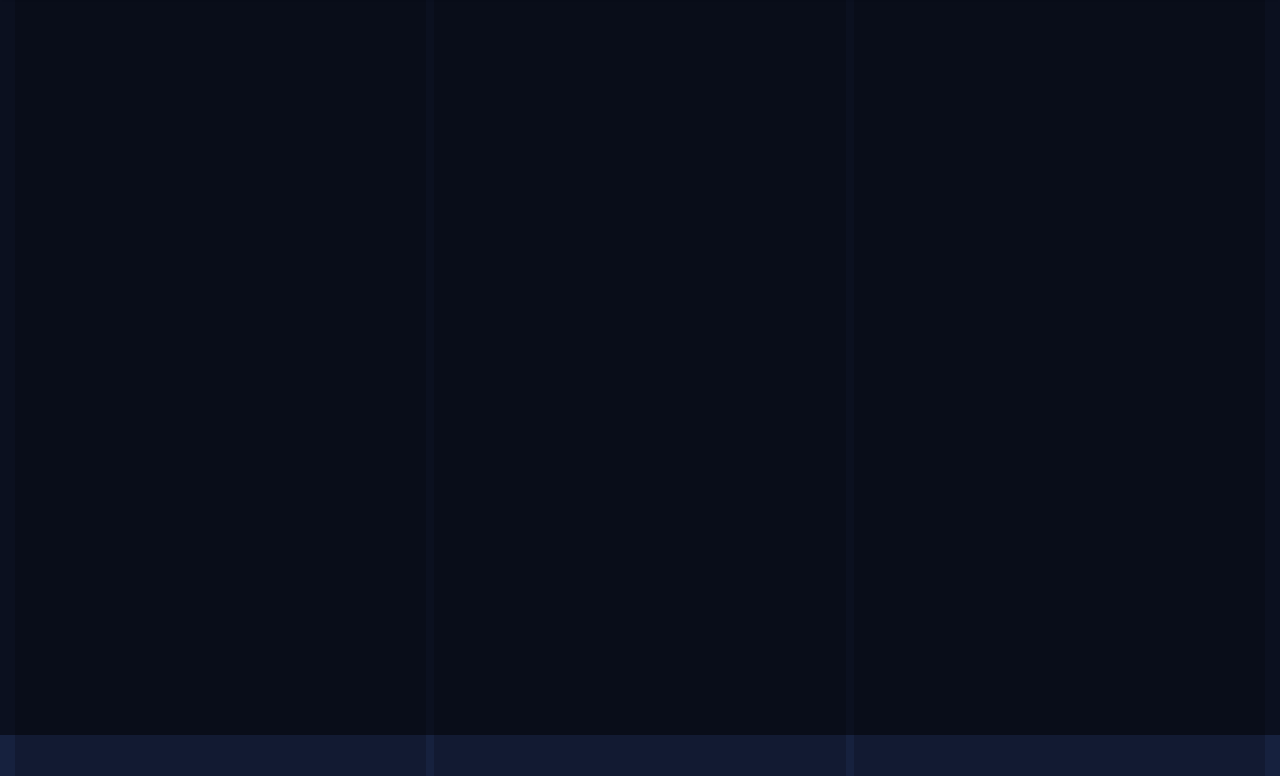
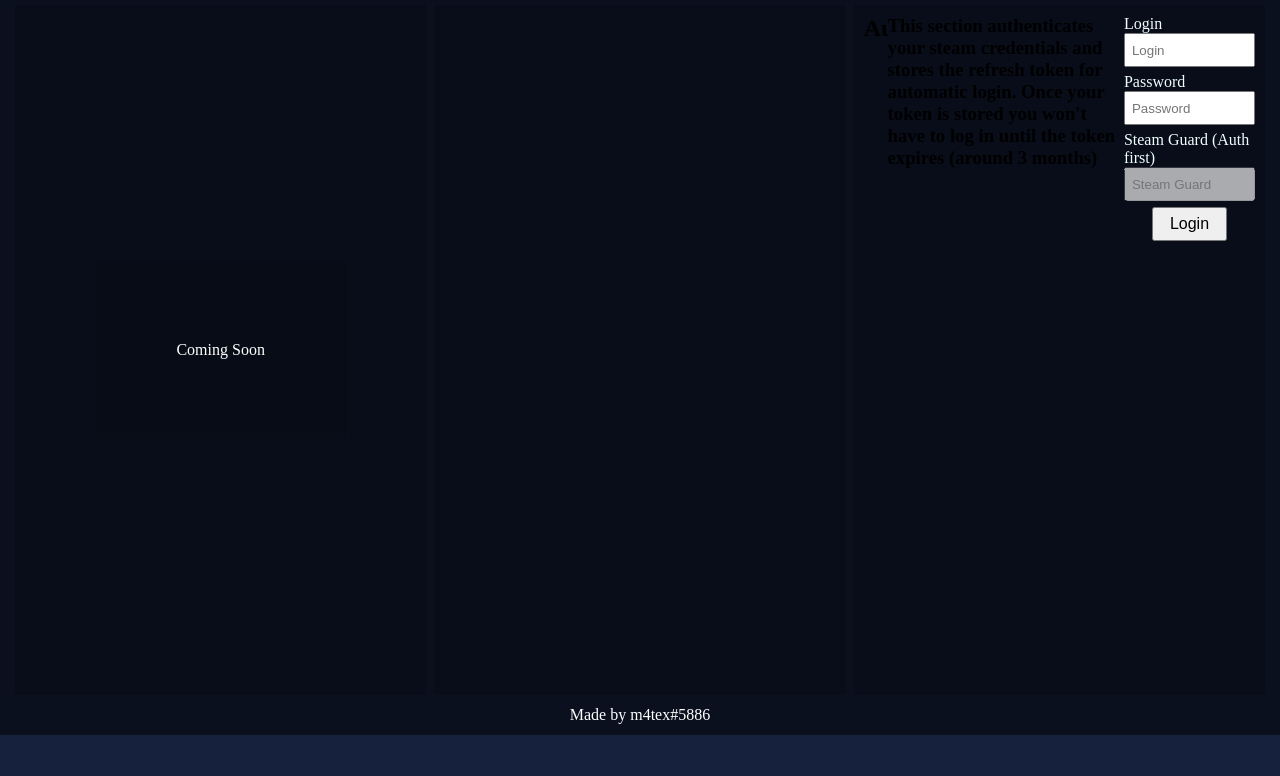
Before and after one commit to m4tex/project-horae, a website: page public/index.html in a window 1280 px wide. Shown: the part 65-841 px from the top of the page. After the commit the page ends 800 px from the top, so only its background shows below. Drawn offline with nearby package versions, Linux system fonts and the light colour scheme; no server answers; a web font is replaced by a local one.

Commit message:
Added form submission and further improved styling

```diff
--- a/package.json
+++ b/package.json
@@ -22,6 +22,7 @@
   },
   "homepage": "https://github.com/m4tex/project-horae#readme",
   "dependencies": {
+    "@types/axios": "^0.14.0",
     "@types/steam-user": "^4.23.2",
     "express": "^4.18.1",
     "openurl": "^1.1.1",
--- a/public/index.html
+++ b/public/index.html
@@ -6,7 +6,7 @@
     <link rel="preconnect" href="https://fonts.googleapis.com">
     <link rel="preconnect" href="https://fonts.gstatic.com" crossorigin>
     <link href="https://fonts.googleapis.com/css2?family=Rammetto+One&family=Inter+Tight:wght@600&display=swap" rel="stylesheet">
-
+    <script src="https://cdnjs.cloudflare.com/ajax/libs/axios/0.19.2/axios.min.js"></script>
     <title>Mxa Steam Tools</title>
     <link rel="stylesheet" href="main.css">
     <script src="background-animation.js"></script>
@@ -16,7 +16,7 @@
     <noscript>Your browser doesn't support javascript, or you have it disabled. This site needs js to communicate with the bot (and show cool effects :>)</noscript>
     <div id="tint"></div>
     <header>
-        <p class="logo">Mxa Bot</p>
+        <h1 class="logo">Mxa Bot</h1>
         <label for="anim-switch" id="anim-switch-label">
             <input type="checkbox" id="anim-switch" onchange="handleAnimationSwitch(this.checked)">
             &nbspDisable background animation
@@ -24,17 +24,38 @@
     </header>
     <main>
         <section>
-
+            <p class="section-modal" visible="true">Coming Soon</p>
         </section>
         <section>
 
         </section>
         <section>
+            <h2>Authentication</h2>
+            <h3>This section authenticates your steam credentials and stores the refresh token
+            for automatic login. Once your token is stored you won't have to log in until the token
+            expires (around 3 months)</h3>
 
+            <p class="section-modal" style="color:green" visible="false">Authenticated</p>
+            <!-- Accessed and handled from the main.js -->
+            <form action="/api/auth" method="post">
+                <label for="login">
+                    Login
+                    <input id="login" type="text" placeholder="Login" name="login" required>
+                </label>
+                <label for="pword">
+                    Password
+                    <input id="pword" type="password" placeholder="Password" name="pword" required>
+                </label>
+                <label for="guard">
+                    Steam Guard (Auth first)
+                    <input id="guard" type="text" placeholder="Steam Guard" name="guard" disabled required>
+                </label>
+                <button type="submit" value="Login">Login</button>
+            </form>
         </section>
     </main>
     <footer>
-
+        <a target="_blank" href="https://steamcommunity.com/id/m4tex/">Made by m4tex#5886</a>
     </footer>
 </body>
 </html>
--- a/public/main.css
+++ b/public/main.css
@@ -3,10 +3,12 @@
     padding: 0;
     box-sizing: border-box;
     user-select: none;
+    overflow: hidden;
 }
 
 body {
     background-color: dimgray;
+    height: 100vh;
 }
 
 .mouseFollower {
@@ -19,8 +21,10 @@ body {
 
 #tint {
     position: absolute;
-    width: 100%;
-    height: 100%;
+
+    width: 100vw;
+    height: 100vh;
+
     z-index: 1;
     background-color: rgba(0, 0, 0, 0.5);
 }
@@ -34,7 +38,7 @@ header {
     align-items: center;
     gap: 10px;
 
-    width: 100vw;
+    width: 100%;
     height: 60px;
 
     background-color: rgba(0, 0, 0, 0.2);
@@ -43,10 +47,13 @@ header {
     z-index: 10;
 }
 
+label {
+    color: azure;
+}
+
 #anim-switch-label {
     position: absolute;
     left: 35px;
-    color: azure;
     font-family: cursive;
     font-weight: bold;
 }
@@ -60,6 +67,7 @@ header {
     animation: pulse 2.5s linear infinite;
 
     font-size: 32px;
+    font-weight: normal;
     font-family: 'Rammetto One', cursive;
     filter: drop-shadow(0 0 2px rgba(0, 0, 0, .3));
 }
@@ -96,16 +104,79 @@ main {
     gap: 8px;
 
     width: 1250px;
-    height: 850px;
+    height: calc(100vh - 110px);
 
-    top: 52%;
+    top: 70px;
     left: 50%;
-    transform: translate(-50%, -50%);
+    transform: translateX(-50%);
 
     z-index: 2;
 }
 
 section {
+    padding: 10px;
+    display: flex;
+    position: relative;
     flex: 1;
     background-color: rgba(0, 0, 0, 0.2);
 }
+
+.section-modal[visible=false], .section-modal:not([visible]) {
+    display: none;
+}
+
+.section-modal[visible=true] {
+    position: absolute;
+    top: 50%;
+    left: 50%;
+    transform: translate(-50%, -50%);
+
+    white-space: nowrap;
+    display: flex;
+    align-items: center;
+    justify-content: center;
+    padding: 80px;
+    color: white;
+    background-color: rgba(0, 0, 0, 0.1);
+}
+
+footer {
+    position: relative;
+
+    text-align: center;
+    top: calc(100vh - 35px);
+    height: 35px;
+
+    color: #fff;
+    z-index: 2;
+}
+
+footer > a {
+    display: block;
+    height: 100%;
+    width: fit-content;
+    margin: auto;
+    color: #fff;
+    text-decoration: none;
+    line-height: 30px;
+    transition: font-size 250ms ease-out;
+}
+
+footer > a:hover {
+    font-size: 20px;
+}
+
+input[type=text], input[type=password] {
+    display: inline;
+    height: 34px;
+    width: 100%;
+    margin-bottom: 6px;
+    padding-left: 6px;
+}
+
+button {
+    display: block;
+    margin: auto;
+    padding: 6px 16px;
+    font-size: 16px;
+}
--- a/public/main.js
+++ b/public/main.js
@@ -4,8 +4,24 @@ let botConfig;
 
 window.addEventListener('load', async () => {
     botConfig = await (await fetch('http://localhost:420/api/config')).json();
+
+    document.forms[0].addEventListener('submit', handleAuthSubmission)
 });
 
 function handleAnimationSwitch(value) {
     !value ? rippleCircleFollowerInit() : disableRippleCircle();
 }
+
+async function handleAuthSubmission(e) {
+    e.preventDefault();
+
+
+    let data = {
+        login: e.target.children[0].value,
+        pword: e.target.children[1].value
+    }
+    // let guard = e.target.children[2].value;
+    console.log(data);
+
+    axios.post('http://localhost:420/api/auth', data);
+}
--- a/src/index.js
+++ b/src/index.js
@@ -1,5 +1,5 @@
 //Starts the bot module and gets the function for command calls from its scope
-// const executeAsBot = require('./bot');'
+// const executeAsBot = require('./bot');
 
 //Not the best option for checking whether the file exists or not, but it works good enough...
 let config;
@@ -45,3 +45,7 @@ app.get('/api/config', (req, res) => {
 app.get('/api/console', (req, res) => {
 
 });
+
+app.post('/api/auth', (req,res) => {
+    console.log(req.body);
+});
```
Also changed, not shown: 1 other file.
